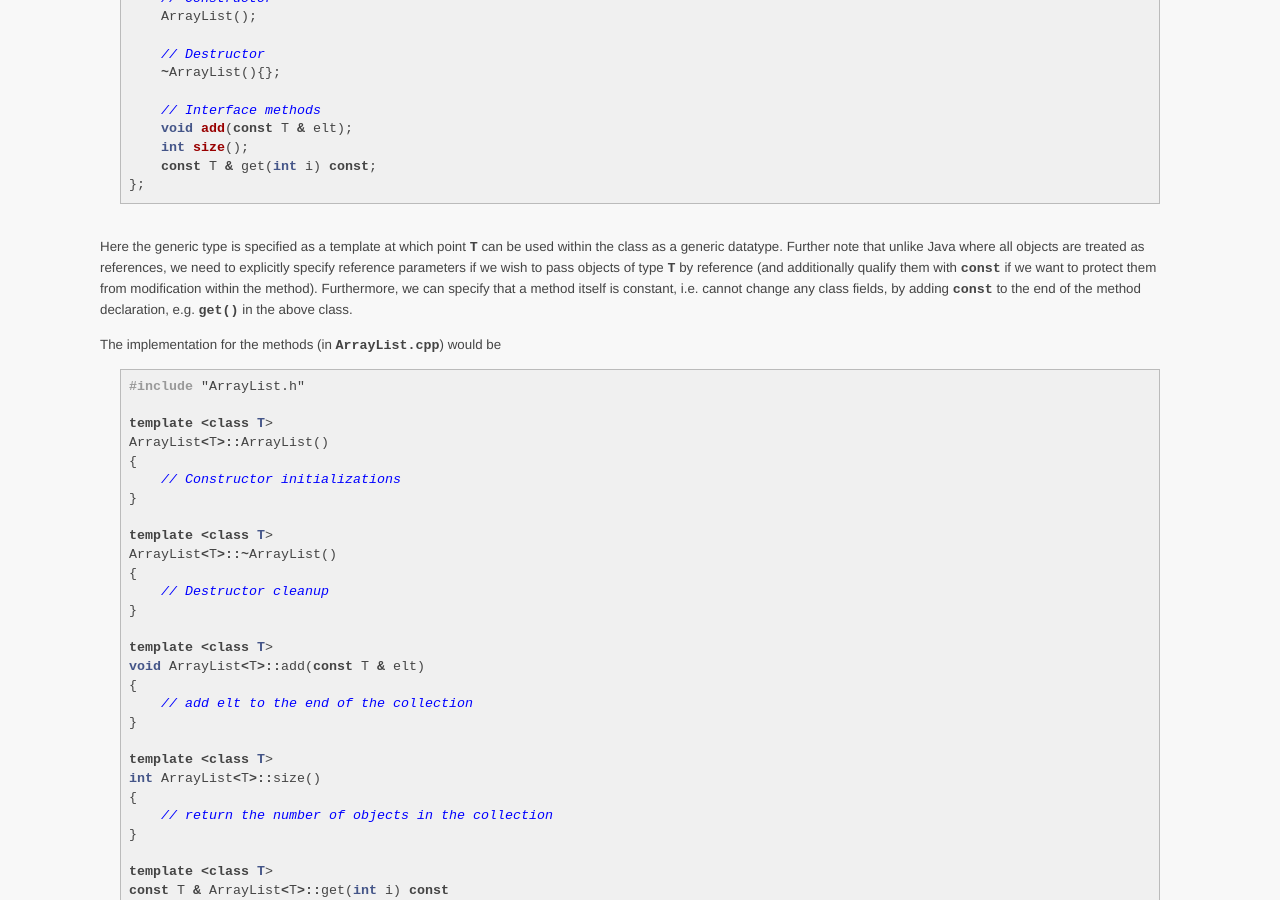
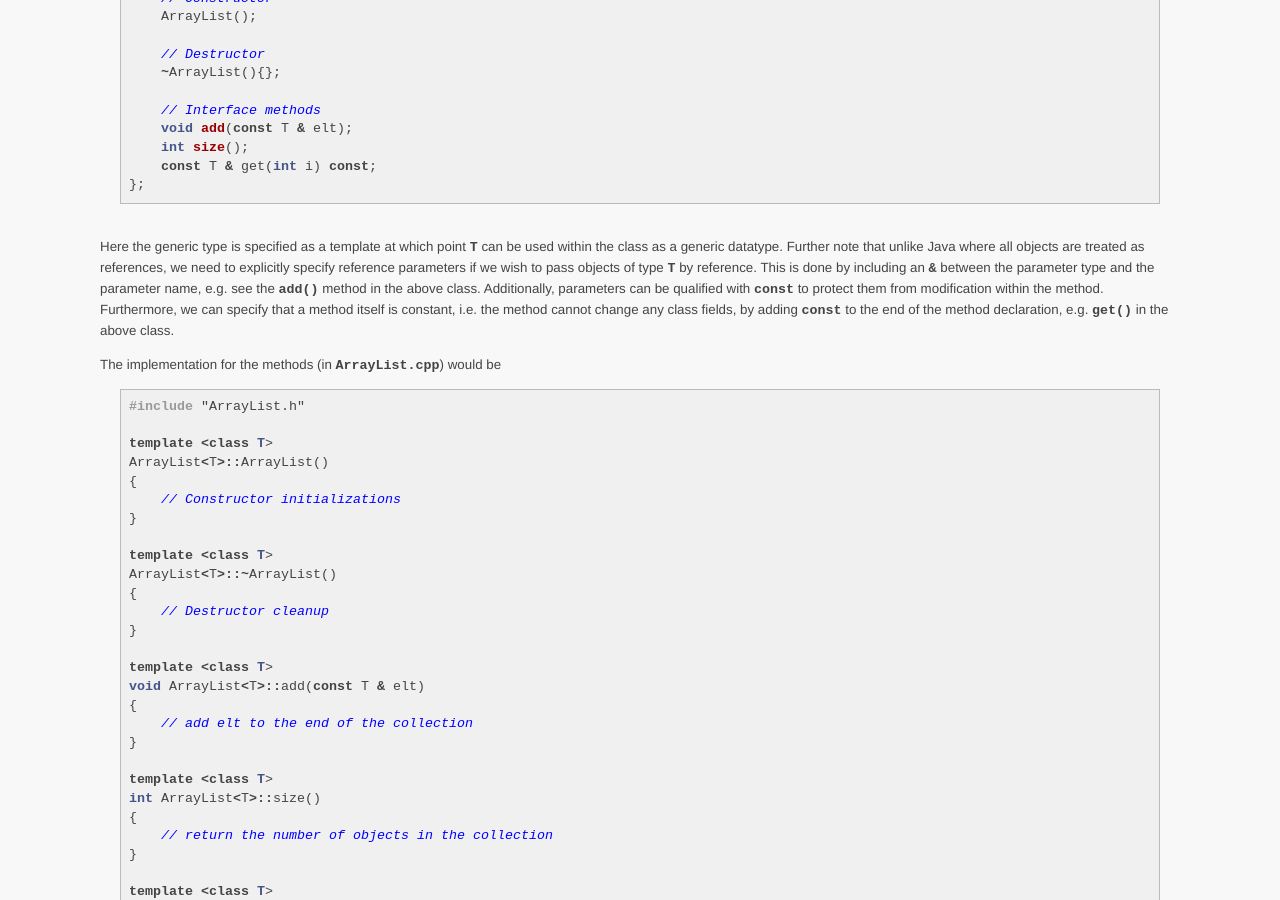
Before and after one commit to ycpcs/cs350-fall2014, a Jekyll site: the page built from lectures/C++_templates.md, in a window 1280 px wide and 900 px high, scrolled down 1018 px. Built offline with Jekyll 4.4.1, drawn with Linux system fonts in a browser that asks for light colours; Markdown is read by kramdown in place of the engine named in the settings.

Commit message:
- Added all lectures notes. - updated C++ template notes

````diff
--- a/lectures/C++_templates.md
+++ b/lectures/C++_templates.md
@@ -72,7 +72,7 @@ public:
 ```
 
 <br>
-Here the generic type is specified as a template at which point **```T```** can be used within the class as a generic datatype. Further note that unlike Java where all objects are treated as references, we need to explicitly specify reference parameters if we wish to pass objects of type **```T```** by reference (and additionally qualify them with **```const```** if we want to protect them from modification within the method). Furthermore, we can specify that a method itself is constant, i.e. cannot change any class fields, by adding **```const```** to the end of the method declaration, e.g. **```get()```** in the above class.
+Here the generic type is specified as a template at which point **```T```** can be used within the class as a generic datatype. Further note that unlike Java where all objects are treated as references, we need to explicitly specify reference parameters if we wish to pass objects of type **```T```** by reference.  This is done by including an **```&```** between the parameter type and the parameter name, e.g. see the **```add()```** method in the above class.  Additionally, parameters can be qualified with **```const```** to protect them from modification within the method. Furthermore, we can specify that a method itself is constant, i.e. the method cannot change any class fields, by adding **```const```** to the end of the method declaration, e.g. **```get()```** in the above class.
 
 The implementation for the methods (in **```ArrayList.cpp```**) would be
 
````
Also changed, not shown: 14 other files.
